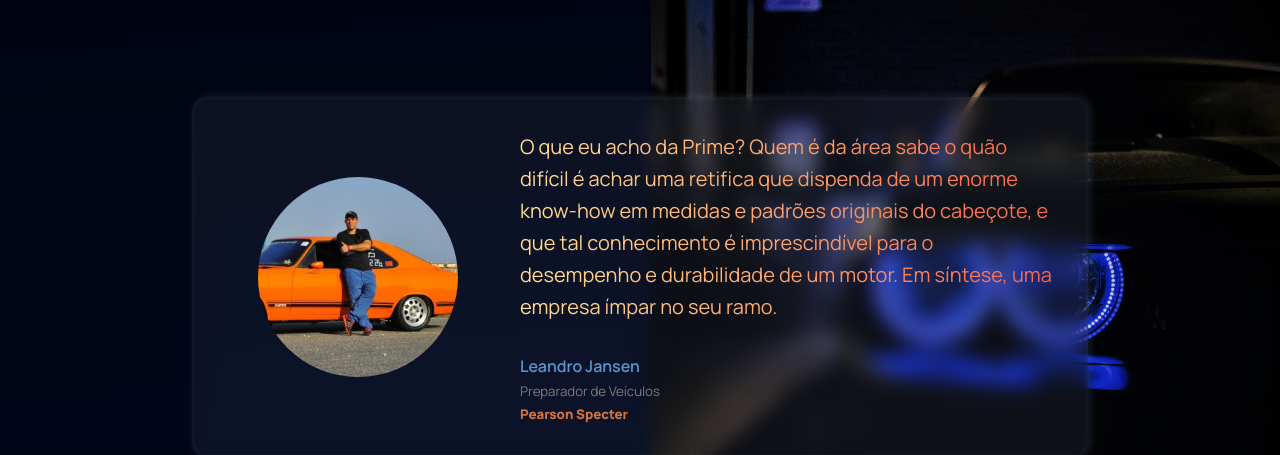
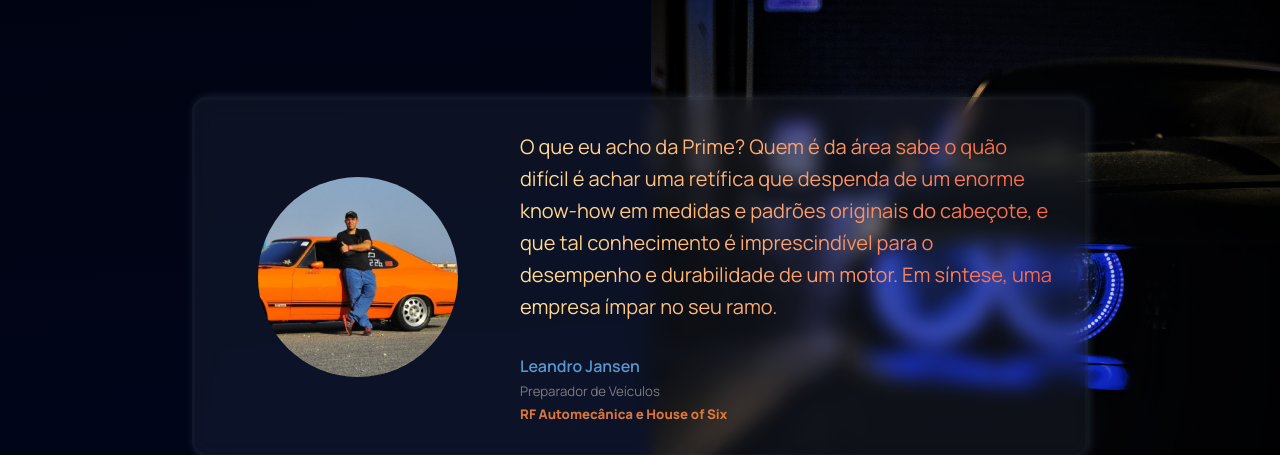
Before and after one commit to LeoJansen/prime, a React (Create React App) app: page / in a window 1280 px wide. Shown: the part 3220-3675 px from the top of the page. Built offline with nearby package versions, Linux system fonts and the light colour scheme.

Commit message:
Update testimonialsArrays.js

```diff
--- a/src/assets/constants/testimonialsArrays.js
+++ b/src/assets/constants/testimonialsArrays.js
@@ -8,8 +8,8 @@ export const testimonials = [
         name: 'Leandro Jansen',
         imgUrl: leandro,
         companyPosition: 'Preparador de Veículos',
-        company: 'Pearson Specter',
-        feedback: 'O que eu acho da Prime? Quem é da área sabe o quão difícil é achar uma  retifica que dispenda de um enorme know-how em medidas e padrões originais do cabeçote, e que tal conhecimento é imprescindível para o desempenho e durabilidade de um motor.  Em síntese, uma empresa ímpar no seu ramo.'
+        company: 'RF Automecânica e House of Six',
+        feedback: 'O que eu acho da Prime? Quem é da área sabe o quão difícil é achar uma  retífica que despenda de um enorme know-how em medidas e padrões originais do cabeçote, e que tal conhecimento é imprescindível para o desempenho e durabilidade de um motor.  Em síntese, uma empresa ímpar no seu ramo.'
 
     },
 
```
